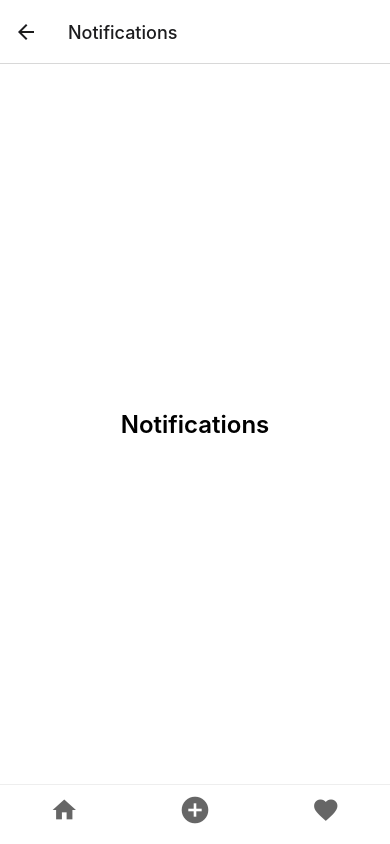
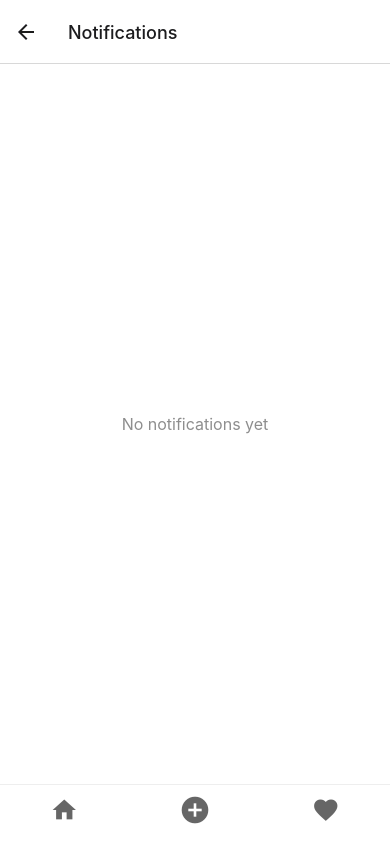
Before and after one commit to EVERYTHINGING/threads, a React Native app: screen /Notifications in a window 390 px wide. Built offline with nearby package versions, Linux system fonts and the light colour scheme; what expo-auth-session, expo-web-browser would draw is missing.

Commit message:
notifications working from comments

```diff
--- a/App.tsx
+++ b/App.tsx
@@ -15,6 +15,7 @@ import { QueryClient, QueryClientProvider } from '@tanstack/react-query';
 import { GestureHandlerRootView } from 'react-native-gesture-handler';
 import { UserScreen } from './src/screens/UserScreen';
 import { useAuth } from './src/hooks/useAuth';
+import { PostScreen } from './src/screens/PostScreen';
 
 const Stack = createNativeStackNavigator<RootStackParamList>();
 const queryClient = new QueryClient();
@@ -161,6 +162,11 @@ export default function App() {
               component={UserScreen}
               options={{ title: 'User Profile' }}
             />
+            <Stack.Screen
+              name="Post"
+              component={PostScreen}
+              options={{ title: 'Post' }}
+            />
           </Stack.Navigator>
           {routeNameRef.current !== 'Login' && <TabBar />}
           <StatusBar style="auto" />
--- a/src/hooks/useComments.ts
+++ b/src/hooks/useComments.ts
@@ -27,6 +27,14 @@ export function useComments(postId: number) {
       const { data: userData } = await supabase.auth.getUser();
       if (!userData.user) throw new Error('Not authenticated');
 
+      const { data: postData, error: postError } = await supabase
+        .from('posts')
+        .select('user_id')
+        .eq('id', postId)
+        .single();
+
+      if (postError) throw postError;
+
       const { data, error } = await supabase
         .from('comments')
         .insert([{
@@ -41,6 +49,20 @@ export function useComments(postId: number) {
         .single();
 
       if (error) throw error;
+
+      if (postData.user_id !== userData.user.id) {
+        const { error: notificationError } = await supabase
+          .from('notifications')
+          .insert([{
+            user_id: postData.user_id,
+            actor_id: userData.user.id,
+            post_id: postId,
+            type: 'comment'
+          }]);
+
+        if (notificationError) throw notificationError;
+      }
+
       return data;
     },
     onSuccess: () => {
--- /dev/null
+++ b/src/hooks/useNotifications.ts
@@ -0,0 +1,62 @@
+import { useQuery, useMutation, useQueryClient } from '@tanstack/react-query';
+import { supabase } from '../lib/supabase';
+
+export interface Notification {
+  id: number;
+  user_id: number;
+  actor_id: number;
+  post_id?: number;
+  type: 'like' | 'comment' | 'follow';
+  created_at: string;
+  read: boolean;
+  actor: {
+    username: string;
+    avatar_url?: string;
+  };
+}
+
+export function useNotifications() {
+  const queryClient = useQueryClient();
+
+  const { data: notifications, isLoading } = useQuery({
+    queryKey: ['notifications'],
+    queryFn: async () => {
+      const { data: userData } = await supabase.auth.getUser();
+      if (!userData.user) throw new Error('Not authenticated');
+
+      const { data, error } = await supabase
+        .from('notifications')
+        .select(`
+          *,
+          actor:users!actor_id(username, avatar_url)
+        `)
+        .eq('user_id', userData.user.id)
+        .order('created_at', { ascending: false });
+
+      console.log(data);
+
+      if (error) throw error;
+      return data as Notification[];
+    },
+  });
+
+  const markAsRead = useMutation({
+    mutationFn: async (notificationId: number) => {
+      const { error } = await supabase
+        .from('notifications')
+        .update({ read: true })
+        .eq('id', notificationId);
+
+      if (error) throw error;
+    },
+    onSuccess: () => {
+      queryClient.invalidateQueries({ queryKey: ['notifications'] });
+    },
+  });
+
+  return {
+    notifications,
+    isLoading,
+    markAsRead,
+  };
+}
--- a/src/hooks/usePosts.ts
+++ b/src/hooks/usePosts.ts
@@ -10,6 +10,7 @@ interface UsePostsOptions {
   limit?: number;
   sortOrder?: 'desc' | 'asc';
   showSavedOnly?: boolean;
+  postId?: number;
 }
 
 interface CreatePostData {
@@ -20,11 +21,11 @@ interface CreatePostData {
 }
 
 export function usePosts(options: UsePostsOptions = {}) {
-  const { userId, limit = 5, sortOrder = 'desc', showSavedOnly } = options;
+  const { userId, limit = 5, sortOrder = 'desc', showSavedOnly, postId } = options;
   const queryClient = useQueryClient();
 
   const { data: posts, isLoading, fetchNextPage, hasNextPage, isFetchingNextPage } = useInfiniteQuery({
-    queryKey: ['posts', { userId, sortOrder }],
+    queryKey: ['posts', { userId, sortOrder, showSavedOnly, postId }],
     queryFn: async ({ pageParam = 0 }) => {
       let query = supabase
         .from('posts')
--- a/src/screens/NotificationsScreen.tsx
+++ b/src/screens/NotificationsScreen.tsx
@@ -1,11 +1,84 @@
 import React from 'react';
-import { StyleSheet, View, Text } from 'react-native';
+import { StyleSheet, View, Text, FlatList, Image, TouchableOpacity } from 'react-native';
+import { formatDistanceToNow } from 'date-fns';
+import type { RootStackScreenProps } from '../types';
+import { useNotifications } from '../hooks/useNotifications';
+import { Loading } from '../components/Loading';
 
-export function NotificationsScreen() {
+export function NotificationsScreen({ navigation }: RootStackScreenProps<'Notifications'>) {
+  const { notifications, isLoading } = useNotifications();
+
+  const renderNotification = ({ item: notification }) => {
+    const getNotificationText = () => {
+      switch (notification.type) {
+        case 'like':
+          return 'liked your post';
+        case 'comment':
+          return 'commented on your post';
+        case 'follow':
+          return 'started following you';
+        default:
+          return '';
+      }
+    };
+
+    const handlePress = () => {
+      if (notification.post_id) {
+        navigation.navigate('Post', { postId: notification.post_id });
+      }
+    };
+
+    return (
+      <TouchableOpacity
+        style={styles.notificationItem}
+        onPress={handlePress}
+      >
+        {notification.actor.avatar_url ? (
+          <Image
+            source={{ uri: notification.actor.avatar_url }}
+            style={styles.avatar}
+          />
+        ) : (
+          <View style={styles.avatarPlaceholder}>
+            <Text style={styles.avatarText}>
+              {notification.actor.username.charAt(0).toUpperCase()}
+            </Text>
+          </View>
+        )}
+        <View style={styles.notificationContent}>
+          <Text style={styles.notificationText}>
+            <Text style={styles.username}>{notification.actor.username}</Text>
+            {' '}{getNotificationText()}
+          </Text>
+          <Text style={styles.timestamp}>
+            {formatDistanceToNow(new Date(notification.created_at))} ago
+          </Text>
+        </View>
+      </TouchableOpacity>
+    );
+  };
+
+  if (isLoading) {
+    return (
+      <View style={styles.loadingContainer}>
+        <Loading />
+      </View>
+    );
+  }
+
   return (
     <View style={styles.container}>
-      <Text style={styles.text}>Notifications</Text>
-      {/* Add your notifications UI components here */}
+      <FlatList
+        data={notifications}
+        renderItem={renderNotification}
+        keyExtractor={item => item.id.toString()}
+        contentContainerStyle={styles.listContainer}
+        ListEmptyComponent={() => (
+          <View style={styles.emptyContainer}>
+            <Text style={styles.emptyText}>No notifications yet</Text>
+          </View>
+        )}
+      />
     </View>
   );
 }
@@ -13,13 +86,76 @@ export function NotificationsScreen() {
 const styles = StyleSheet.create({
   container: {
     flex: 1,
-    justifyContent: 'center',
-    alignItems: 'center',
-    padding: 16,
     backgroundColor: '#fff',
   },
   text: {
     fontSize: 24,
     fontWeight: '600',
   },
+  notificationItem: {
+    flexDirection: 'row',
+    alignItems: 'center',
+    paddingVertical: 12,
+    paddingHorizontal: 16,
+    borderBottomWidth: 1,
+    borderBottomColor: '#eee',
+    backgroundColor: '#fff',
+  },
+  avatar: {
+    width: 44,
+    height: 44,
+    borderRadius: 22,
+    marginRight: 12,
+  },
+  avatarPlaceholder: {
+    width: 44,
+    height: 44,
+    borderRadius: 22,
+    marginRight: 12,
+    backgroundColor: '#007AFF',
+    justifyContent: 'center',
+    alignItems: 'center',
+  },
+  avatarText: {
+    fontSize: 18,
+    fontWeight: '600',
+    color: '#fff',
+  },
+  notificationContent: {
+    flex: 1,
+    justifyContent: 'center',
+  },
+  notificationText: {
+    fontSize: 15,
+    lineHeight: 20,
+    color: '#262626',
+  },
+  username: {
+    fontWeight: '600',
+    color: '#262626',
+  },
+  timestamp: {
+    fontSize: 13,
+    color: '#8e8e8e',
+    marginTop: 2,
+  },
+  loadingContainer: {
+    flex: 1,
+    justifyContent: 'center',
+    alignItems: 'center',
+  },
+  emptyContainer: {
+    flex: 1,
+    justifyContent: 'center',
+    alignItems: 'center',
+    paddingHorizontal: 32,
+  },
+  emptyText: {
+    fontSize: 16,
+    color: '#8e8e8e',
+    textAlign: 'center',
+  },
+  listContainer: {
+    flexGrow: 1,
+  },
 });
--- /dev/null
+++ b/src/screens/PostScreen.tsx
@@ -0,0 +1,63 @@
+import React from 'react';
+import { StyleSheet, View, ScrollView, Text } from 'react-native';
+import type { RootStackScreenProps } from '../types';
+import { PostCard } from '../components/PostCard';
+import { CommentBottomSheet } from '../components/CommentBottomSheet';
+import { Loading } from '../components/Loading';
+import { usePosts } from '../hooks/usePosts';
+import type { BottomSheetModal } from '@gorhom/bottom-sheet';
+
+export function PostScreen({ route, navigation }: RootStackScreenProps<'Post'>) {
+  const { postId } = route.params;
+  const bottomSheetRef = React.useRef<BottomSheetModal>(null);
+  const { posts, isLoading } = usePosts({ postId });
+  const post = posts?.[0];
+
+  if (isLoading) {
+    return (
+      <View style={styles.loadingContainer}>
+        <Loading />
+      </View>
+    );
+  }
+
+  if (!post) {
+    return (
+      <View style={styles.loadingContainer}>
+        <Text style={{ textAlign: 'center' }}>Post not found</Text>
+      </View>
+    );
+  }
+
+  const handleCommentPress = () => {
+    bottomSheetRef.current?.expand();
+  };
+
+  return (
+    <View style={styles.container}>
+      <ScrollView>
+        <PostCard
+          post={post}
+          onCommentPress={handleCommentPress}
+        />
+      </ScrollView>
+
+      <CommentBottomSheet
+        postId={postId}
+        bottomSheetRef={bottomSheetRef}
+      />
+    </View>
+  );
+}
+
+const styles = StyleSheet.create({
+  container: {
+    flex: 1,
+    backgroundColor: '#fff',
+  },
+  loadingContainer: {
+    flex: 1,
+    justifyContent: 'center',
+    alignItems: 'center',
+  },
+});
--- a/src/types/index.ts
+++ b/src/types/index.ts
@@ -46,6 +46,7 @@ export type RootStackParamList = {
   User: { userId: number };
   SavedPosts: undefined;
   Notifications: undefined;
+  Post: { postId: number }; // Add this line
 };
 
 export type RootStackScreenProps<T extends keyof RootStackParamList> = NativeStackScreenProps<RootStackParamList, T>;
```
